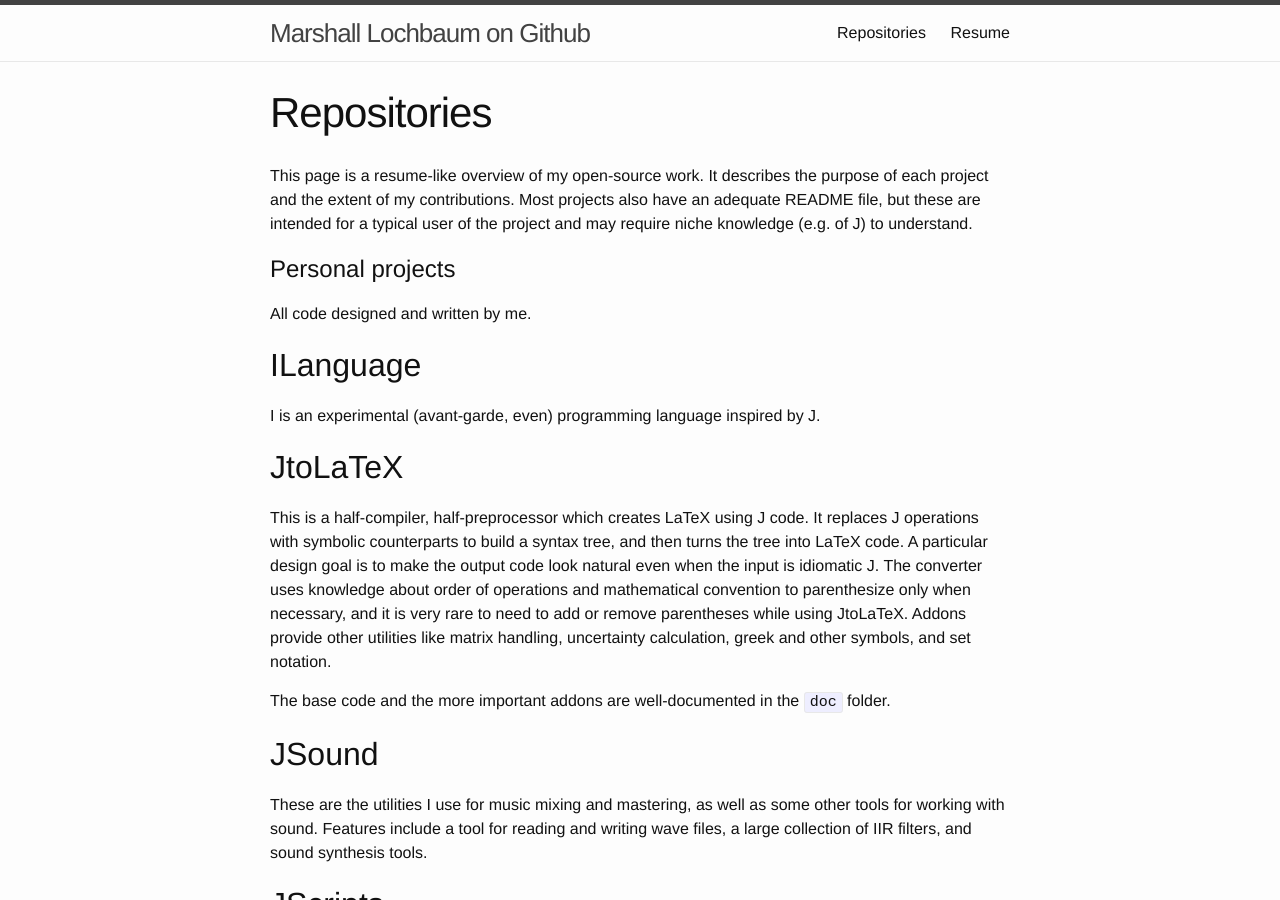
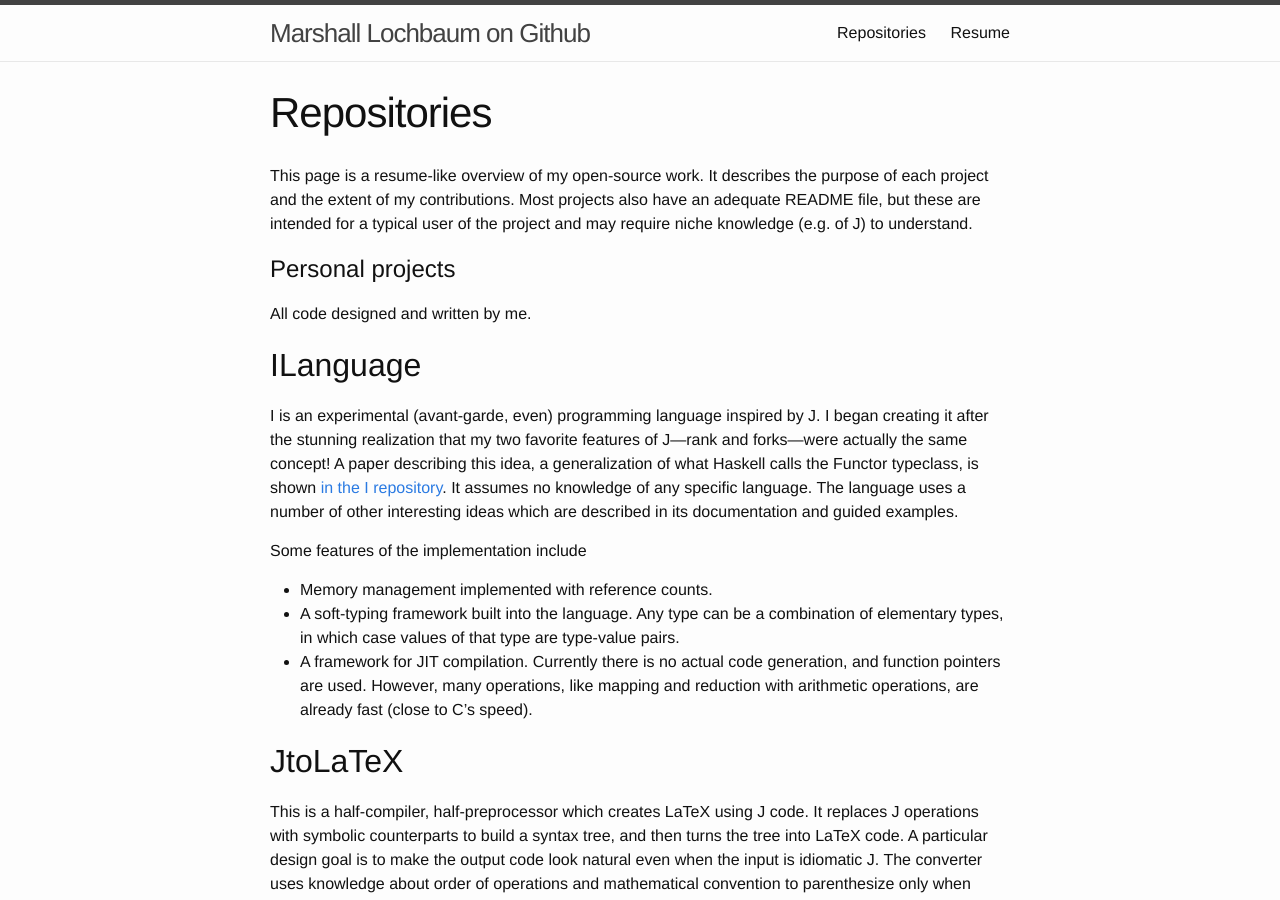
Before and after one commit to mlochbaum/mlochbaum.github.io, a Jekyll site: the page built from index.markdown, in a window 1280 px wide and 900 px high. Built offline with Jekyll 4.4.1, drawn with Linux system fonts in a browser that asks for light colours.

Commit message:
Finish description of I

```diff
--- a/index.markdown
+++ b/index.markdown
@@ -15,7 +15,25 @@ All code designed and written by me.
 
 ## ILanguage
 I is an experimental (avant-garde, even) programming language inspired by
-J. <!-- TODO -->
+J. I began creating it after the stunning realization that my two favorite
+features of J---rank and forks---were actually the same concept! A paper
+describing this idea, a generalization of what Haskell calls the Functor
+typeclass, is shown
+[in the I repository](https://github.com/mlochbaum/ILanguage/blob/master/doc/BuiltInMapping/BuiltInMapping.pdf).
+It assumes no knowledge of any specific language. The language uses a
+number of other interesting ideas which are described in its documentation
+and guided examples.
+
+Some features of the implementation include
+
+- Memory management implemented with reference counts.
+- A soft-typing framework built into the language. Any type can be a
+  combination of elementary types, in which case values of that type are
+  type-value pairs.
+- A framework for JIT compilation. Currently there is no actual code
+  generation, and function pointers are used. However, many operations,
+  like mapping and reduction with arithmetic operations, are already fast
+  (close to C's speed).
 
 ## JtoLaTeX
 This is a half-compiler, half-preprocessor which creates LaTeX using J
```
